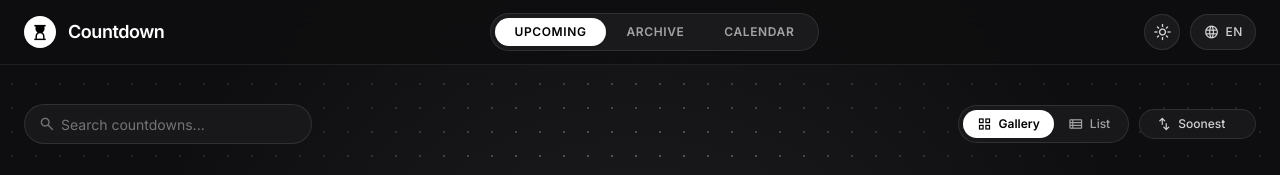
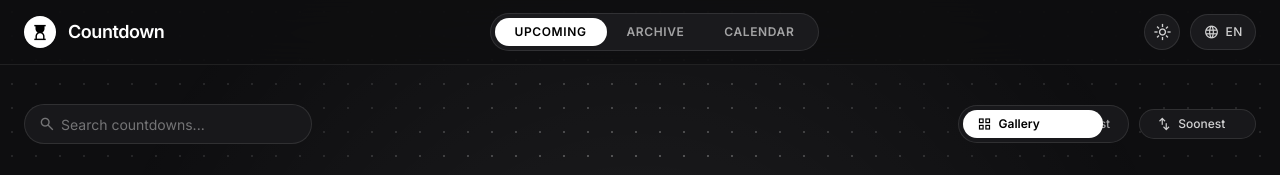
Before and after one commit to 17130239-coder/minimalist-ios-event-countdown, a React (Vite) app: page / in a window 1280 px wide. Shown: the top 175 px of the page. Built offline with nearby package versions, Linux system fonts and the light colour scheme.

Commit message:
feat: add iOS sliding pill animation to tab and view segmented controls

```diff
--- a/src/App.tsx
+++ b/src/App.tsx
@@ -183,7 +183,7 @@ export const App: React.FC = () => {
                 }}
               />
             ) : viewMode === 'gallery' ? (
-              <section className="grid grid-cols-1 md:grid-cols-2 lg:grid-cols-3 gap-6" id="eventsStream">
+              <section key="gallery" className="grid grid-cols-1 md:grid-cols-2 lg:grid-cols-3 gap-6 animate-fade-in" id="eventsStream">
                 {filteredEvents.map((evt) => (
                   <EventCard
                     key={evt.id}
@@ -194,7 +194,7 @@ export const App: React.FC = () => {
                 ))}
               </section>
             ) : (
-              <section className="flex flex-col gap-4" id="eventsStream">
+              <section key="list" className="flex flex-col gap-4 animate-fade-in" id="eventsStream">
                 {filteredEvents.map((evt) => (
                   <EventCard
                     key={evt.id}
--- a/src/components/Header.tsx
+++ b/src/components/Header.tsx
@@ -1,4 +1,4 @@
-import React from 'react';
+import React, { useRef, useState, useLayoutEffect, useEffect } from 'react';
 import { TabMode } from '../types';
 
 interface HeaderProps {
@@ -14,6 +14,31 @@ export const Header: React.FC<HeaderProps> = ({
   isDark,
   onToggleTheme,
 }) => {
+  const [indicatorStyle, setIndicatorStyle] = useState<{ left: number; width: number }>({
+    left: 0,
+    width: 0,
+  });
+  const tabRefs = useRef<{ [key in TabMode]?: HTMLButtonElement | null }>({});
+
+  const updateIndicator = () => {
+    const activeEl = tabRefs.current[currentTab];
+    if (activeEl) {
+      setIndicatorStyle({
+        left: activeEl.offsetLeft,
+        width: activeEl.offsetWidth,
+      });
+    }
+  };
+
+  useLayoutEffect(() => {
+    updateIndicator();
+  }, [currentTab]);
+
+  useEffect(() => {
+    window.addEventListener('resize', updateIndicator);
+    return () => window.removeEventListener('resize', updateIndicator);
+  }, [currentTab]);
+
   return (
     <header className="fixed top-0 inset-x-0 z-40 bg-[#f2f2f7]/80 dark:bg-[#0e0e10]/80 backdrop-blur-xl border-b border-black/[0.06] dark:border-white/[0.08] transition-colors duration-200">
       <div className="h-16 max-w-7xl mx-auto px-6 flex items-center justify-between gap-4">
@@ -30,36 +55,56 @@ export const Header: React.FC<HeaderProps> = ({
           </span>
         </div>
 
-        {/* Center Segmented Pill Nav (Exact Stitch Spec) */}
-        <nav className="flex items-center p-1 bg-black/[0.05] dark:bg-[#1a1a1d] rounded-full border border-black/5 dark:border-white/10 transition-colors">
+        {/* Center Segmented Pill Nav with smooth sliding animation */}
+        <nav className="relative flex items-center p-1 bg-black/[0.05] dark:bg-[#1a1a1d] rounded-full border border-black/5 dark:border-white/10 transition-colors">
+          {/* Animated Sliding Background Indicator */}
+          {indicatorStyle.width > 0 && (
+            <div
+              className="absolute top-1 bottom-1 rounded-full bg-white shadow-sm dark:bg-white transition-all duration-300 ease-[cubic-bezier(0.16,1,0.3,1)] pointer-events-none"
+              style={{
+                left: `${indicatorStyle.left}px`,
+                width: `${indicatorStyle.width}px`,
+              }}
+            />
+          )}
+
           <button
+            ref={(el) => {
+              tabRefs.current['upcoming'] = el;
+            }}
             type="button"
             onClick={() => onTabChange('upcoming')}
-            className={`px-5 py-1.5 rounded-full font-semibold text-xs tracking-wider uppercase transition-all ${
+            className={`relative z-10 px-5 py-1.5 rounded-full font-semibold text-xs tracking-wider uppercase transition-colors duration-200 ${
               currentTab === 'upcoming'
-                ? 'bg-white text-black shadow-sm dark:bg-white dark:text-black'
+                ? 'text-black'
                 : 'text-slate-600 dark:text-white/60 hover:text-black dark:hover:text-white font-medium'
             }`}
           >
             Upcoming
           </button>
           <button
+            ref={(el) => {
+              tabRefs.current['archive'] = el;
+            }}
             type="button"
             onClick={() => onTabChange('archive')}
-            className={`px-5 py-1.5 rounded-full font-semibold text-xs tracking-wider uppercase transition-all ${
+            className={`relative z-10 px-5 py-1.5 rounded-full font-semibold text-xs tracking-wider uppercase transition-colors duration-200 ${
               currentTab === 'archive'
-                ? 'bg-white text-black shadow-sm dark:bg-white dark:text-black'
+                ? 'text-black'
                 : 'text-slate-600 dark:text-white/60 hover:text-black dark:hover:text-white font-medium'
             }`}
           >
             Archive
           </button>
           <button
+            ref={(el) => {
+              tabRefs.current['calendar'] = el;
+            }}
             type="button"
             onClick={() => onTabChange('calendar')}
-            className={`px-5 py-1.5 rounded-full font-semibold text-xs tracking-wider uppercase transition-all ${
+            className={`relative z-10 px-5 py-1.5 rounded-full font-semibold text-xs tracking-wider uppercase transition-colors duration-200 ${
               currentTab === 'calendar'
-                ? 'bg-white text-black shadow-sm dark:bg-white dark:text-black'
+                ? 'text-black'
                 : 'text-slate-600 dark:text-white/60 hover:text-black dark:hover:text-white font-medium'
             }`}
           >
--- a/src/components/Toolbar.tsx
+++ b/src/components/Toolbar.tsx
@@ -1,4 +1,4 @@
-import React from 'react';
+import React, { useRef, useState, useLayoutEffect, useEffect } from 'react';
 import { ViewMode, SortOrder } from '../types';
 
 interface ToolbarProps {
@@ -18,6 +18,31 @@ export const Toolbar: React.FC<ToolbarProps> = ({
   sortOrder,
   onToggleSort,
 }) => {
+  const [indicatorStyle, setIndicatorStyle] = useState<{ left: number; width: number }>({
+    left: 0,
+    width: 0,
+  });
+  const viewRefs = useRef<{ [key in ViewMode]?: HTMLButtonElement | null }>({});
+
+  const updateIndicator = () => {
+    const activeEl = viewRefs.current[viewMode];
+    if (activeEl) {
+      setIndicatorStyle({
+        left: activeEl.offsetLeft,
+        width: activeEl.offsetWidth,
+      });
+    }
+  };
+
+  useLayoutEffect(() => {
+    updateIndicator();
+  }, [viewMode]);
+
+  useEffect(() => {
+    window.addEventListener('resize', updateIndicator);
+    return () => window.removeEventListener('resize', updateIndicator);
+  }, [viewMode]);
+
   return (
     <section className="flex flex-col lg:flex-row items-center justify-between gap-4 pt-6 pb-8">
       {/* Search Input Box (Exact Stitch Spec) */}
@@ -46,15 +71,29 @@ export const Toolbar: React.FC<ToolbarProps> = ({
       {/* Categories & View Controls Container (Exact Stitch Spec: View switcher & Soonest sort button) */}
       <div className="flex items-center justify-between w-full lg:w-auto gap-3 overflow-x-auto">
         <div className="flex items-center gap-2.5">
-          {/* View switcher segmented control */}
-          <div className="flex items-center p-1 bg-black/[0.05] dark:bg-[#18181b] rounded-full border border-black/5 dark:border-white/10 transition-colors" id="viewSwitcher">
+          {/* View switcher segmented control with animated sliding indicator */}
+          <div className="relative flex items-center p-1 bg-black/[0.05] dark:bg-[#18181b] rounded-full border border-black/5 dark:border-white/10 transition-colors" id="viewSwitcher">
+            {/* Animated Sliding Background Indicator */}
+            {indicatorStyle.width > 0 && (
+              <div
+                className="absolute top-1 bottom-1 rounded-full bg-white shadow-xs dark:bg-white transition-all duration-300 ease-[cubic-bezier(0.16,1,0.3,1)] pointer-events-none"
+                style={{
+                  left: `${indicatorStyle.left}px`,
+                  width: `${indicatorStyle.width}px`,
+                }}
+              />
+            )}
+
             <button
+              ref={(el) => {
+                viewRefs.current['gallery'] = el;
+              }}
               type="button"
               onClick={() => onViewModeChange('gallery')}
               id="galleryViewBtn"
-              className={`flex items-center gap-1.5 px-3.5 py-1.5 rounded-full text-xs transition-all ${
+              className={`relative z-10 flex items-center gap-1.5 px-3.5 py-1.5 rounded-full text-xs transition-colors duration-200 ${
                 viewMode === 'gallery'
-                  ? 'bg-white text-black font-semibold shadow-xs dark:bg-white dark:text-black'
+                  ? 'text-black font-semibold'
                   : 'text-slate-600 dark:text-white/60 hover:text-black dark:hover:text-white font-medium'
               }`}
             >
@@ -62,12 +101,15 @@ export const Toolbar: React.FC<ToolbarProps> = ({
               <span>Gallery</span>
             </button>
             <button
+              ref={(el) => {
+                viewRefs.current['list'] = el;
+              }}
               type="button"
               onClick={() => onViewModeChange('list')}
               id="listViewBtn"
-              className={`flex items-center gap-1.5 px-3.5 py-1.5 rounded-full text-xs transition-all ${
+              className={`relative z-10 flex items-center gap-1.5 px-3.5 py-1.5 rounded-full text-xs transition-colors duration-200 ${
                 viewMode === 'list'
-                  ? 'bg-white text-black font-semibold shadow-xs dark:bg-white dark:text-black'
+                  ? 'text-black font-semibold'
                   : 'text-slate-600 dark:text-white/60 hover:text-black dark:hover:text-white font-medium'
               }`}
             >
@@ -76,14 +118,16 @@ export const Toolbar: React.FC<ToolbarProps> = ({
             </button>
           </div>
 
-          {/* Sort button with fixed text container to eliminate width jitter */}
+          {/* Sort button with animated flipping icon and fixed text container */}
           <button
             type="button"
             onClick={onToggleSort}
             id="sortToggleBtn"
             className="flex items-center gap-1.5 px-4 py-1.5 rounded-full bg-white/80 hover:bg-white dark:bg-[#18181b] dark:hover:bg-[#232326] text-slate-800 hover:text-black dark:text-white/80 dark:hover:text-white font-medium text-xs border border-black/10 dark:border-white/10 shadow-xs transition-colors whitespace-nowrap"
           >
-            <span className="material-symbols-outlined text-[16px]">swap_vert</span>
+            <span className={`material-symbols-outlined text-[16px] transition-transform duration-300 ${sortOrder === 'latest' ? 'rotate-180' : ''}`}>
+              swap_vert
+            </span>
             <span className="inline-block w-[3.8rem] text-left capitalize">
               {sortOrder === 'soonest' ? 'Soonest' : 'Latest'}
             </span>
--- a/src/index.css
+++ b/src/index.css
@@ -203,3 +203,19 @@
   z-index: 1;
   pointer-events: none;
 }
+
+/* Smooth content transition when switching views */
+@keyframes contentFadeIn {
+  from {
+    opacity: 0;
+    transform: translateY(4px);
+  }
+  to {
+    opacity: 1;
+    transform: translateY(0);
+  }
+}
+
+.animate-fade-in {
+  animation: contentFadeIn 0.25s cubic-bezier(0.16, 1, 0.3, 1) forwards;
+}
```
